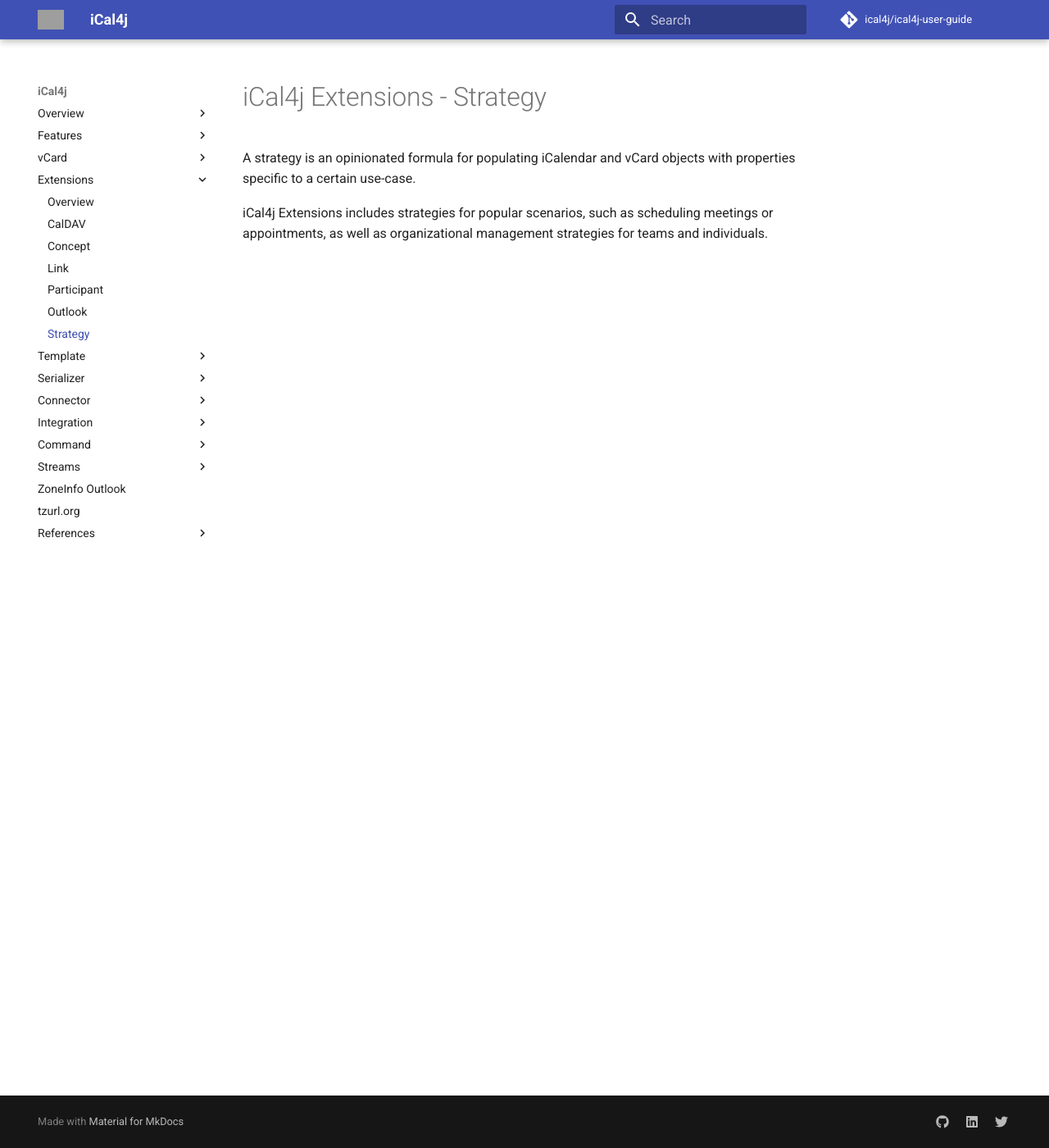
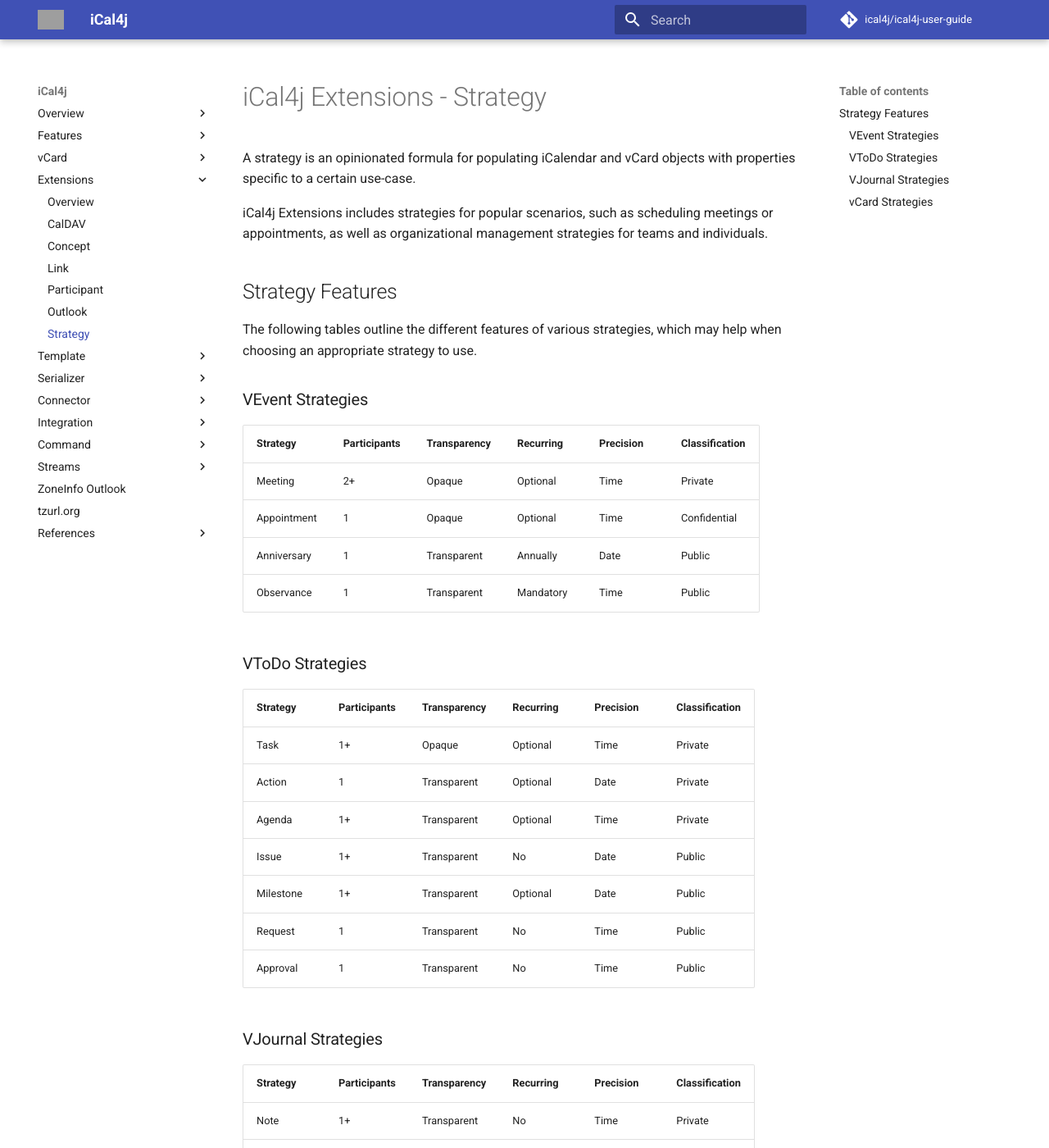
Before and after one commit to ical4j/ical4j-user-guide, an MkDocs documentation site: the page built from docs/extensions/strategy.md, in a window 1280 px wide and 1400 px high. Shown: the whole window at 82% size. Built offline with MkDocs 1.6.1 and Material for MkDocs 9.7.7, drawn with Linux system fonts in a browser that asks for light colours; comment, search, counter and statistics services are not loaded; some of the changed text lies outside the part shown; grey boxes are pictures that could not be loaded.

Commit message:
Added strategy skeleton

```diff
--- a/docs/extensions/strategy.md
+++ b/docs/extensions/strategy.md
@@ -6,3 +6,49 @@
 iCal4j Extensions includes strategies for popular scenarios, such as scheduling
 meetings or appointments, as well as organizational management strategies for
 teams and individuals.
+
+## Strategy Features
+
+The following tables outline the different features of various strategies, which may help when choosing
+an appropriate strategy to use.
+
+### VEvent Strategies
+
+ | Strategy    | Participants | Transparency | Recurring | Precision | Classification |
+|-------------|--------------|--------------|-----------|-----------|----------------|
+| Meeting     | 2+           | Opaque       | Optional  | Time      | Private        |
+| Appointment | 1            | Opaque       | Optional  | Time      | Confidential   |
+| Anniversary | 1            | Transparent  | Annually  | Date      | Public         |
+| Observance  | 1            | Transparent  | Mandatory | Time      | Public         |
+
+### VToDo Strategies
+
+ | Strategy  | Participants | Transparency | Recurring | Precision | Classification |
+|-----------|--------------|--------------|-----------|-----------|----------------|
+| Task      | 1+           | Opaque       | Optional  | Time      | Private        |
+| Action    | 1            | Transparent  | Optional  | Date      | Private        |
+| Agenda    | 1+           | Transparent  | Optional  | Time      | Private        |
+| Issue     | 1+           | Transparent  | No        | Date      | Public         |
+| Milestone | 1+           | Transparent  | Optional  | Date      | Public         |
+| Request   | 1            | Transparent  | No        | Time      | Public         |
+| Approval  | 1            | Transparent  | No        | Time      | Public         |
+
+### VJournal Strategies
+
+| Strategy   | Participants | Transparency | Recurring | Precision | Classification |
+|------------|--------------|--------------|-----------|-----------|----------------|
+| Note       | 1+           | Transparent  | No        | Time      | Private        |
+| Attendance | 1+           | Transparent  | No        | Time      | Public         |
+| Decision   | 1+           | Transparent  | No        | Date      | Public         |
+| Risk       | 1+           | Transparent  | No        | Time      | Public         |
+| Objective  | 1+           | Transparent  | Optional  | Time      | Public         |
+| Timesheet  | 1            | Transparent  | Mandatory | Time      | Public         |
+
+### vCard Strategies
+
+| Strategy     | Structured Name | Members | Geographic Position | Delivery Address | Language |
+|--------------|-----------------|---------|---------------------|------------------|----------|
+| Individual   | Yes             | No      | No                  | Optional         | Optional |
+| Organization | No              | No      | Yes                 | Optional         | No       |
+| Team         | No              | Yes     | Optional            | Optional         | Optional |
+| Location     | No              | No      | Yes                 | No               | No       |
```
Also changed, not shown: docs/extensions/index.md (+10 -1 lines).
